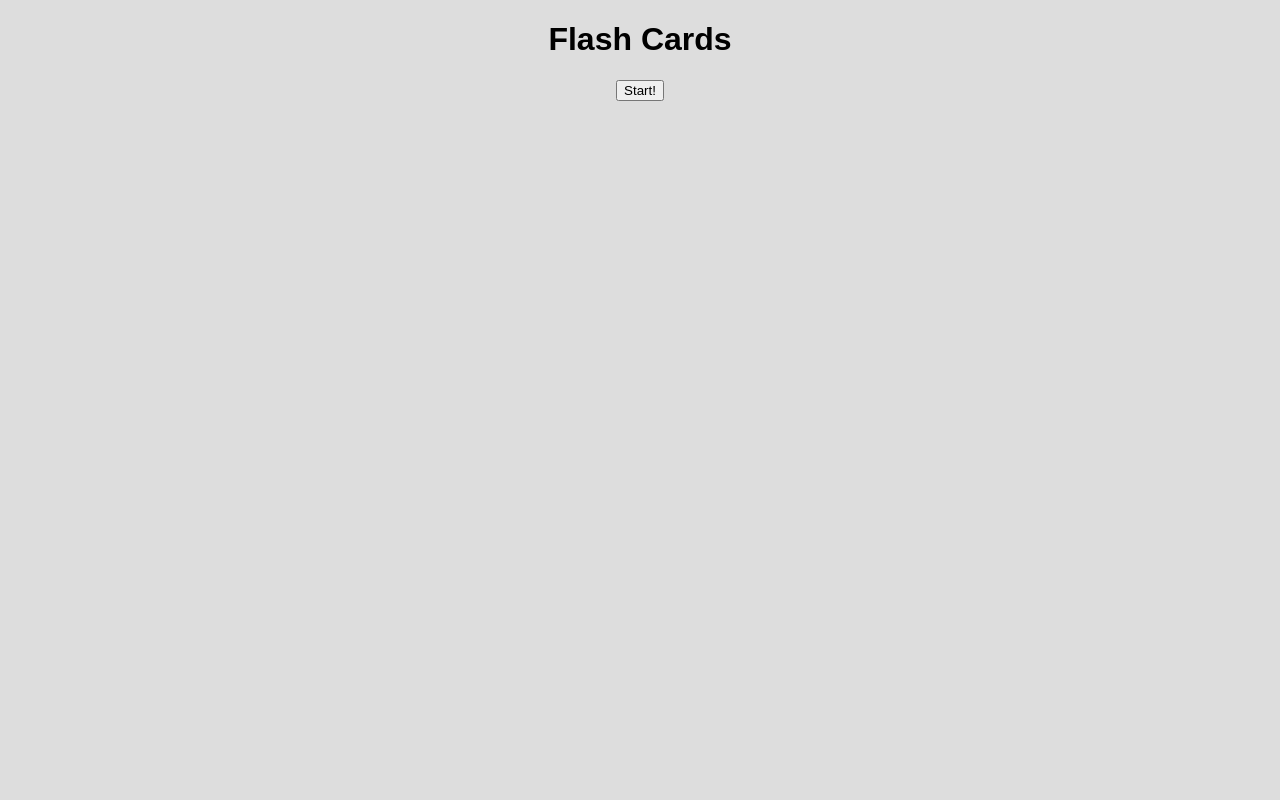
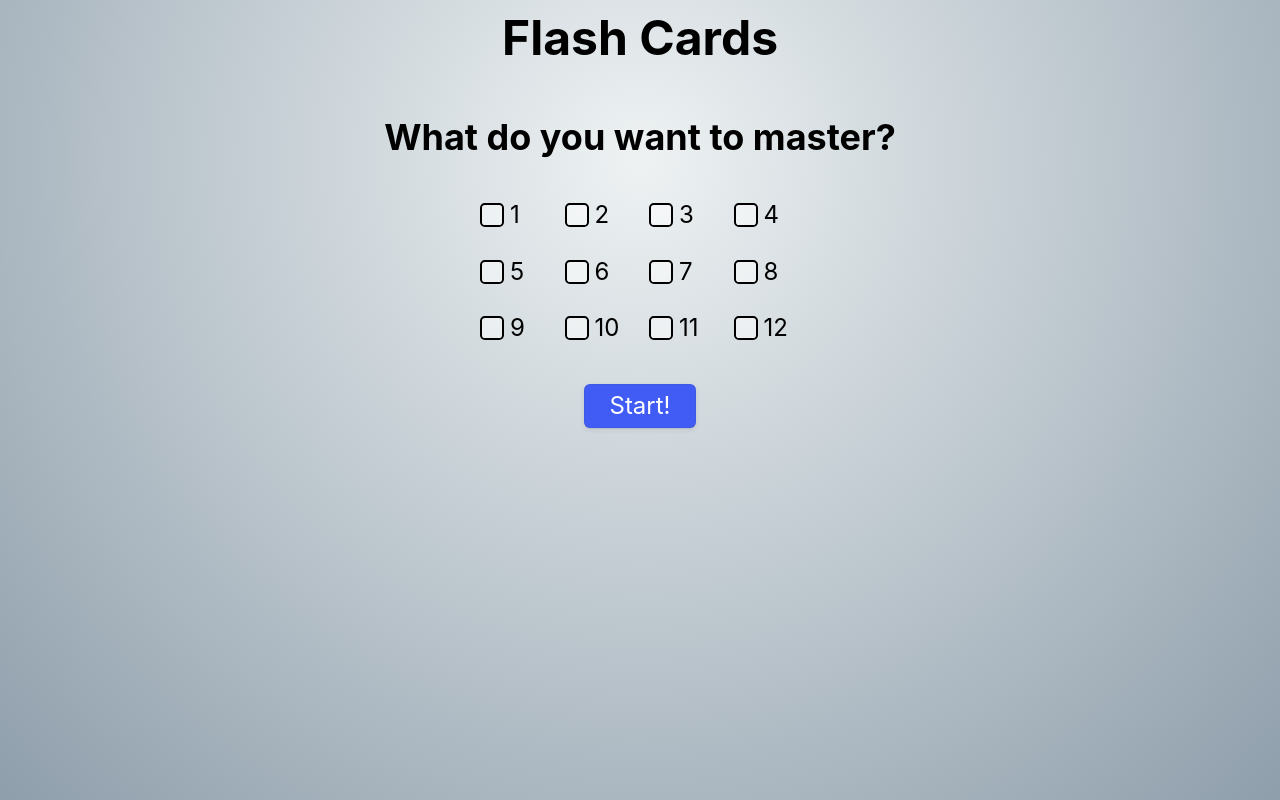
Before and after one commit to mattmink/flashcards, a Vue app: page / in a window 1280 px wide. Built offline with nearby package versions, Linux system fonts and the light colour scheme.

Commit message:
Add files via upload

```diff
--- a/src/App.vue
+++ b/src/App.vue
@@ -7,14 +7,39 @@
       :operation="operations.add"
     />
   </div>
-  <button v-else @click="startRound">Start!</button>
+  <div v-else-if="!isStarted">
+    <h2>What do you want to master?</h2>
+    <div class="working-on">
+      <div v-for="number in oneThroughTwelve" :key="number">
+        <CustomCheckbox :value="number" v-model="workingOn">{{
+          number
+        }}</CustomCheckbox>
+      </div>
+    </div>
+    <button class="button" @click="startRound">Start!</button>
+  </div>
+  <div v-else-if="isCompleted">
+    <h2>You did it!</h2>
+    <p>
+      You completed {{ completed.length }} cards in
+      <strong>{{ totalTimeFormatted }}</strong
+      >.
+    </p>
+    <div class="end-buttons">
+      <button class="button" @click="startRound">Try again</button>
+      <button class="button" @click="startTime = null">Pick new numbers</button>
+    </div>
+  </div>
 </template>
 
 <script setup>
 import { ref, computed } from "vue";
 import Card from "./components/Card.vue";
+import CustomCheckbox from "./components/CustomCheckbox.vue";
 
 const numbers = [...Array(145)].map((_, i) => i);
+const zeroThroughTwelve = numbers.slice(0, 13);
+const oneThroughTwelve = zeroThroughTwelve.slice(1);
 
 // eslint-disable-next-line no-undef
 const recognition = new webkitSpeechRecognition();
@@ -48,22 +73,29 @@ const operationFns = {
 const equations = ref([]);
 const completed = ref([]);
 const startTime = ref(null);
-const endTime = ref(null);
+const totalTime = ref(null);
+const workingOn = ref([]);
 
 // COMPUTED DATA
 const currentEquation = computed(() => equations.value[0]);
 
 const isStarted = computed(() => Boolean(startTime.value));
-const isComplete = computed(() => isStarted.value && Boolean(endTime.value));
-const isRunning = computed(() => isStarted.value && !isComplete.value);
+const isCompleted = computed(() => isStarted.value && Boolean(totalTime.value));
+const isRunning = computed(() => isStarted.value && !isCompleted.value);
+
+const totalTimeFormatted = computed(
+  () => `${Math.round(totalTime.value / 100) / 10} seconds`
+);
 
 // METHODS
 const resetEquations = () => {
-  // TODO: Allow option to select which numbers are being practiced
-  equations.value = numbers
-    .slice(0, 13)
-    .flatMap((a, i, arr) =>
-      arr.map((b) => ({ value: [a, b], sort: Math.random() }))
+  const equationBaseNumbers = workingOn.value.length
+    ? workingOn.value
+    : oneThroughTwelve;
+
+  equations.value = equationBaseNumbers
+    .flatMap((a) =>
+      zeroThroughTwelve.map((b) => ({ value: [a, b], sort: Math.random() }))
     )
     .sort((a, b) => a.sort - b.sort)
     .map(({ value }) => value);
@@ -74,38 +106,46 @@ const startRound = () => {
   recognition.start();
   resetEquations();
   startTime.value = Date.now();
-  endTime.value = null;
+  totalTime.value = null;
+};
+
+const endRound = async () => {
+  recognition.stop();
+  totalTime.value = Date.now() - startTime.value;
 };
 
 const attemptEquation = (solution) => {
-  if (Number.isNaN(solution)) return;
+  const numeric = Number(solution);
 
-  const isCorrect =
-    // TODO: Allow option to change operation (currently only allows add)
-    solution === operationFns[operations.add](...currentEquation.value);
+  // TODO: Allow option to change operation (currently only allows add)
+  const correctSolution = operationFns[operations.add](
+    ...currentEquation.value
+  );
+  const isCorrect = !Number.isNaN(numeric) && numeric === correctSolution;
 
   // TODO: Allow option to keep going when answered incorrectly
-  if (!isCorrect) return;
+  if (!isCorrect) {
+    console.log(`Solution: ${correctSolution}\nI heard: "${solution}"`);
+    return;
+  }
 
-  completed.value.unshift([...equations.value.shift(), solution, isCorrect]);
+  completed.value.unshift([...equations.value.shift(), numeric, isCorrect]);
 };
 
 recognition.onresult = (event) => {
-  console.log(event);
-  const [{ transcript }] = event.results[event.results.length - 1];
-  attemptEquation(Number(transcript));
+  const [{ transcript }] = event.results[event.resultIndex];
+
+  attemptEquation(transcript.trim());
+
   if (equations.value.length === 0) {
-    endTime.value = Date.now();
-    recognition.stop();
+    endRound();
     return;
   }
 };
 
-recognition.onnomatch = function (event) {
-  console.error(event);
-};
-
 recognition.onerror = function (event) {
+  startTime.value = null;
+  totalTime.value = null;
   console.error(event);
 };
 </script>
@@ -114,12 +154,89 @@ recognition.onerror = function (event) {
 * {
   box-sizing: border-box;
 }
+
+body,
+html {
+  height: 100%;
+  font-size: 24px;
+  font-family: -apple-system, system-ui, "Segoe UI", Roboto, "Helvetica Neue",
+    Ubuntu, sans-serif;
+  line-height: 1.6;
+  padding: 0;
+  margin: 0;
+}
+
 body {
   text-align: center;
   background: #ddd;
-  font-family: sans-serif;
+  background-image: radial-gradient(circle at 50% 20%, #eef2f3, #8e9eab);
+  background-size: cover;
+  background-repeat: no-repeat;
+  background-attachment: fixed;
 }
+
+h1 {
+  margin-top: 0;
+}
+
 .card {
   margin: auto;
 }
+
+.working-on {
+  display: grid;
+  grid-template-columns: repeat(4, 1fr);
+  max-width: 320px;
+  margin: 0 auto 1rem;
+  gap: 0.75rem;
+  text-align: left;
+}
+
+.button {
+  appearance: button;
+  backface-visibility: hidden;
+  background-color: #405cf5;
+  border-radius: 6px;
+  border-width: 0;
+  box-shadow: rgba(50, 50, 93, 0.1) 0 0 0 1px inset,
+    rgba(50, 50, 93, 0.1) 0 2px 5px 0, rgba(0, 0, 0, 0.07) 0 1px 1px 0;
+  box-sizing: border-box;
+  color: #fff;
+  cursor: pointer;
+  font-family: inherit;
+  font-size: 100%;
+  height: 44px;
+  line-height: 1.15;
+  margin: 12px 0 0;
+  outline: none;
+  overflow: hidden;
+  padding: 0 25px;
+  position: relative;
+  text-align: center;
+  text-transform: none;
+  transform: translateZ(0);
+  transition: all 0.2s, box-shadow 0.08s ease-in;
+  user-select: none;
+  touch-action: manipulation;
+}
+
+@media (hover: hover) {
+  .button:hover {
+    background-color: #5971f7;
+  }
+}
+
+.button:disabled {
+  cursor: default;
+}
+
+.button:focus {
+  box-shadow: rgba(50, 50, 93, 0.1) 0 0 0 1px inset,
+    rgba(50, 50, 93, 0.2) 0 6px 15px 0, rgba(0, 0, 0, 0.1) 0 2px 2px 0,
+    rgba(50, 151, 211, 0.3) 0 0 0 4px;
+}
+
+.end-buttons .button {
+  margin: 0 0.5rem;
+}
 </style>
```
